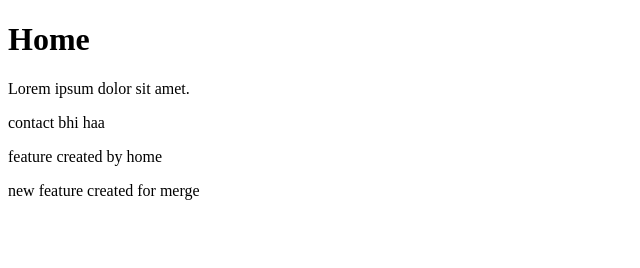
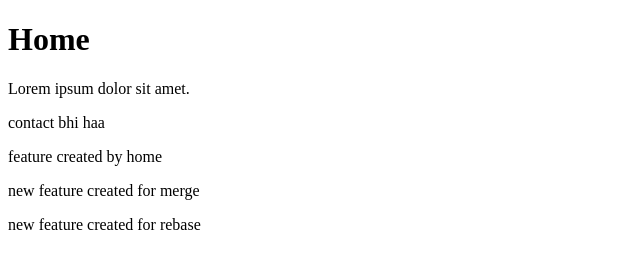
Before and after one commit to mabdullahjs/github-learning, a plain HTML site: page index.html in a window 1280 px wide. Shown: the whole page, without its empty margins (0-640 px from the left). Drawn offline with Linux system fonts and the light colour scheme.

Commit message:
rebase feature

```diff
--- a/index.html
+++ b/index.html
@@ -11,5 +11,6 @@
     <p>contact bhi haa</p>
     <p>feature created by home</p>
     <p>new feature created for merge</p>
+    <p>new feature created for rebase</p>
 </body>
 </html>
```
